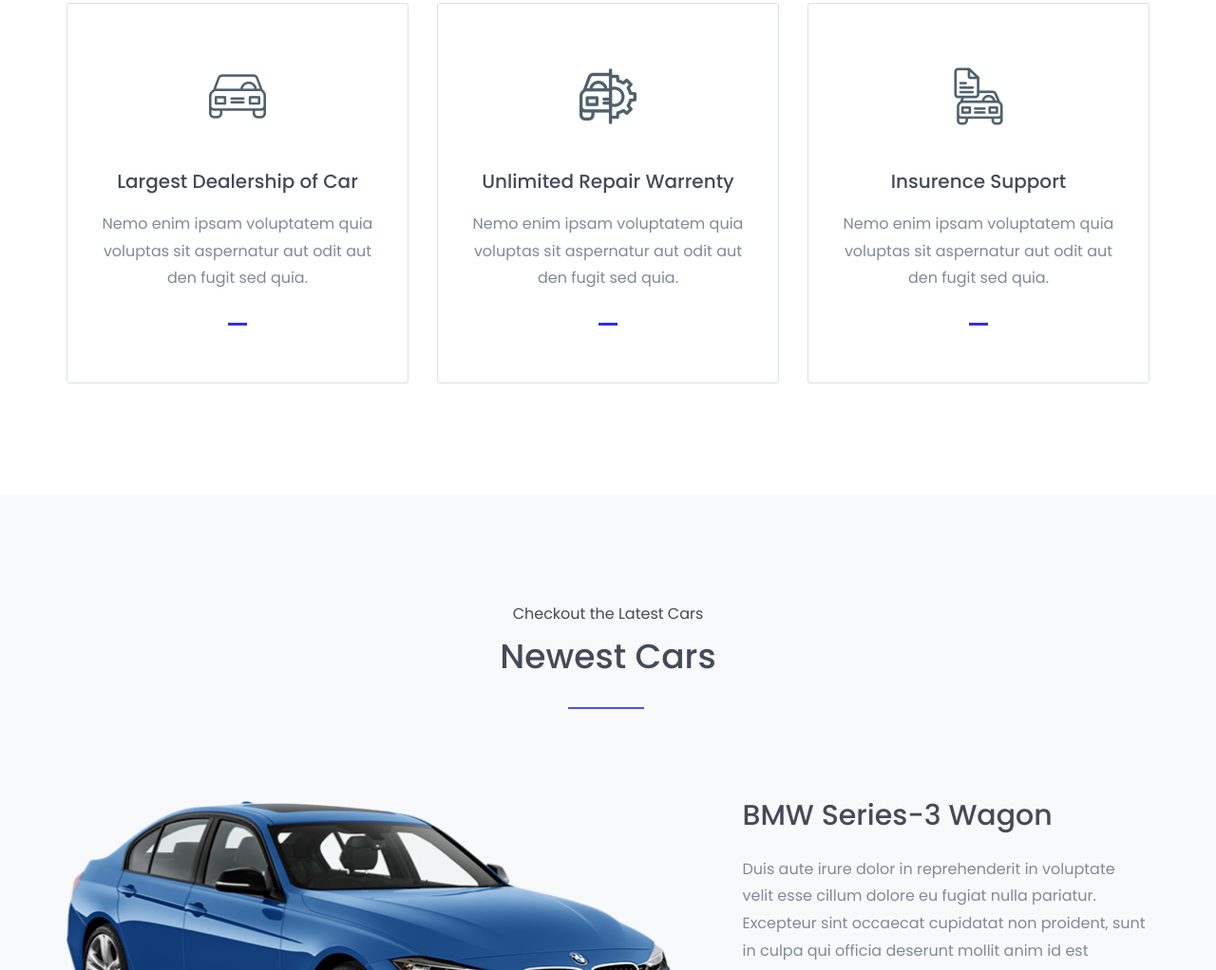
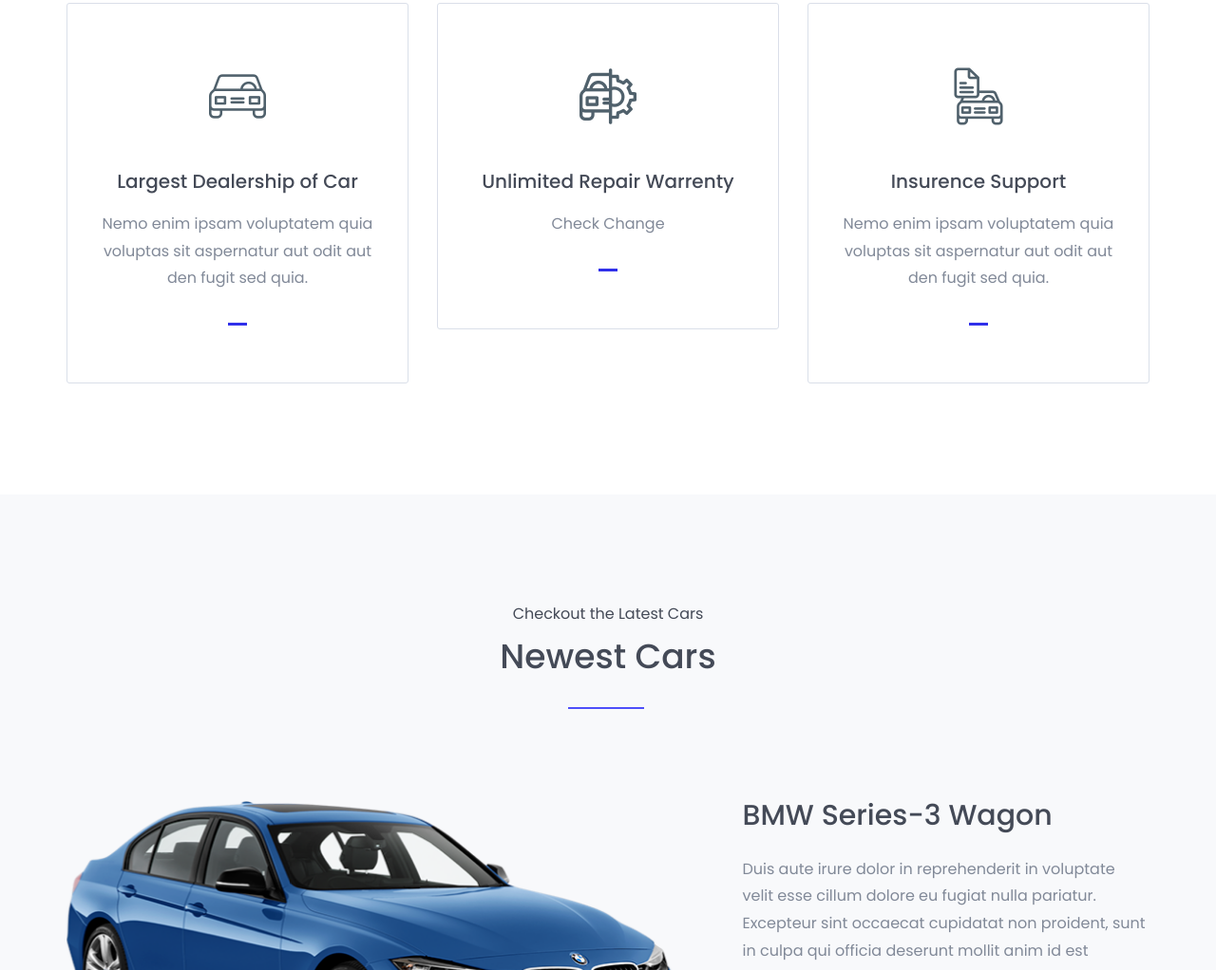
Before and after one commit to mynkwnkhd/azure818, a plain HTML site: page index.html in a window 1280 px wide. Shown: the part 1223-2245 px from the top of the page at 95% size. Drawn offline with nearby package versions, Linux system fonts and the light colour scheme.

Commit message:
Update index.html

```diff
--- a/index.html
+++ b/index.html
@@ -253,7 +253,7 @@
 								</div>
 								<h2><a href="#">unlimited repair warrenty</a></h2>
 								<p>
-									Nemo enim ipsam voluptatem quia voluptas sit aspernatur aut odit aut den fugit sed quia.
+									Check Change
 								</p>
 							</div>
 						</div>
```
